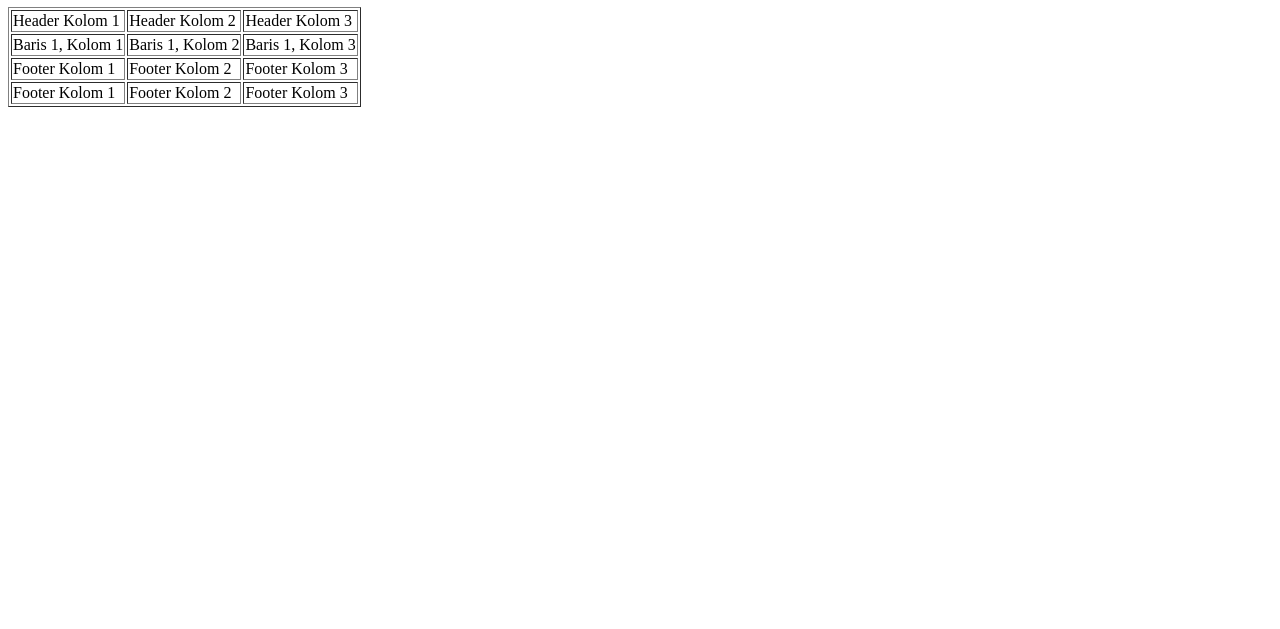
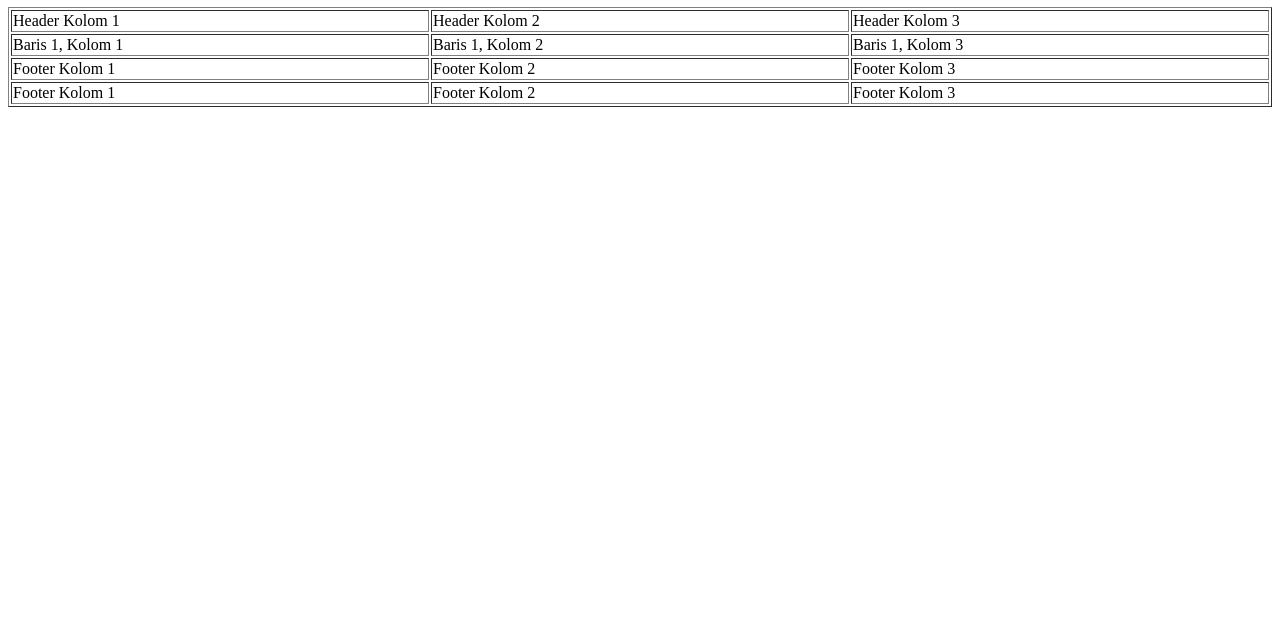
Before and after one commit to Vargm8/Praktikum, a plain HTML site: page index.html in a window 1280 px wide. Shown: the part 171-800 px from the top of the page. Drawn offline with Linux system fonts and the light colour scheme.

Commit message:
Update index.html

```diff
--- a/index.html
+++ b/index.html
@@ -6,8 +6,10 @@
   <body>
     <h1>Tugas 1</h1>
     <p>Hello World</p>
+	</body>
+	<body>
 	<h1>Belajar Table</h1>
-	<table border="1">
+	<table border="1" width="100%">
 	<tr>
         <td>Header Kolom 1</td>
         <td>Header Kolom 2</td>
```
